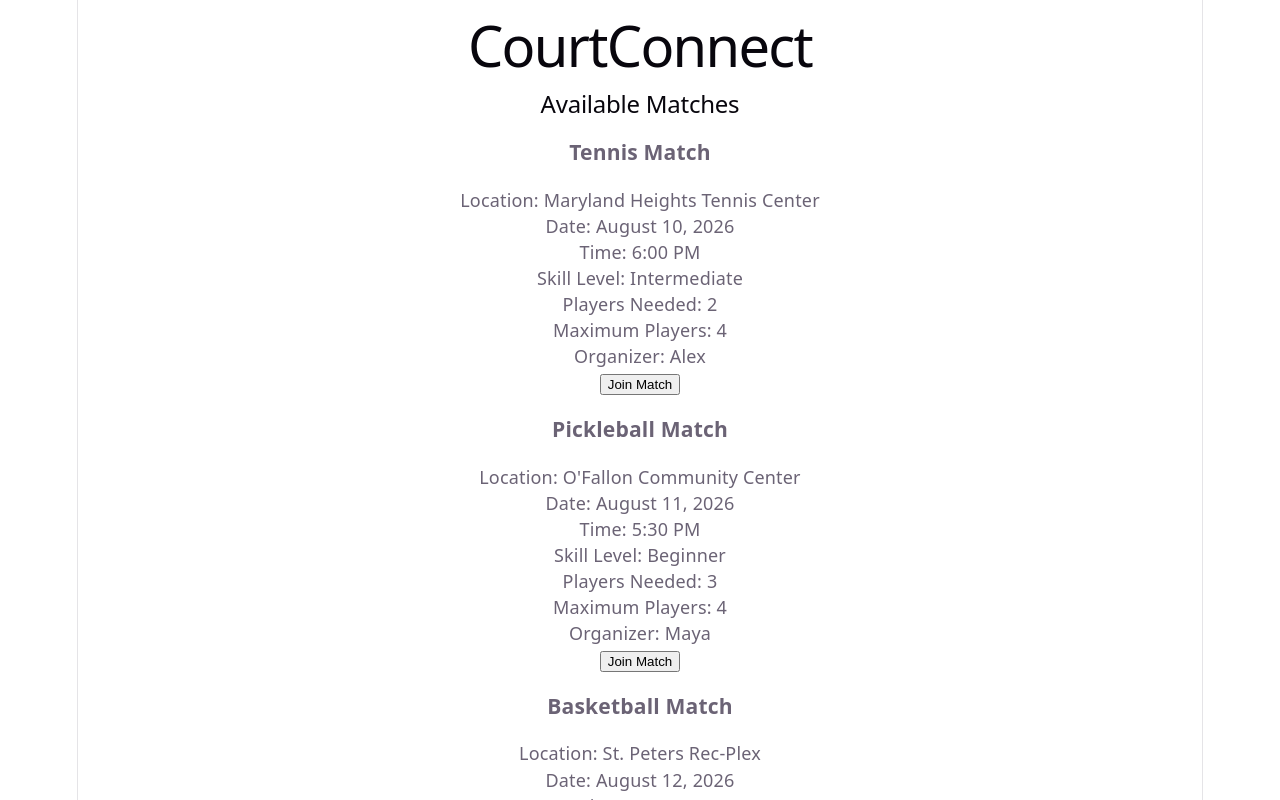
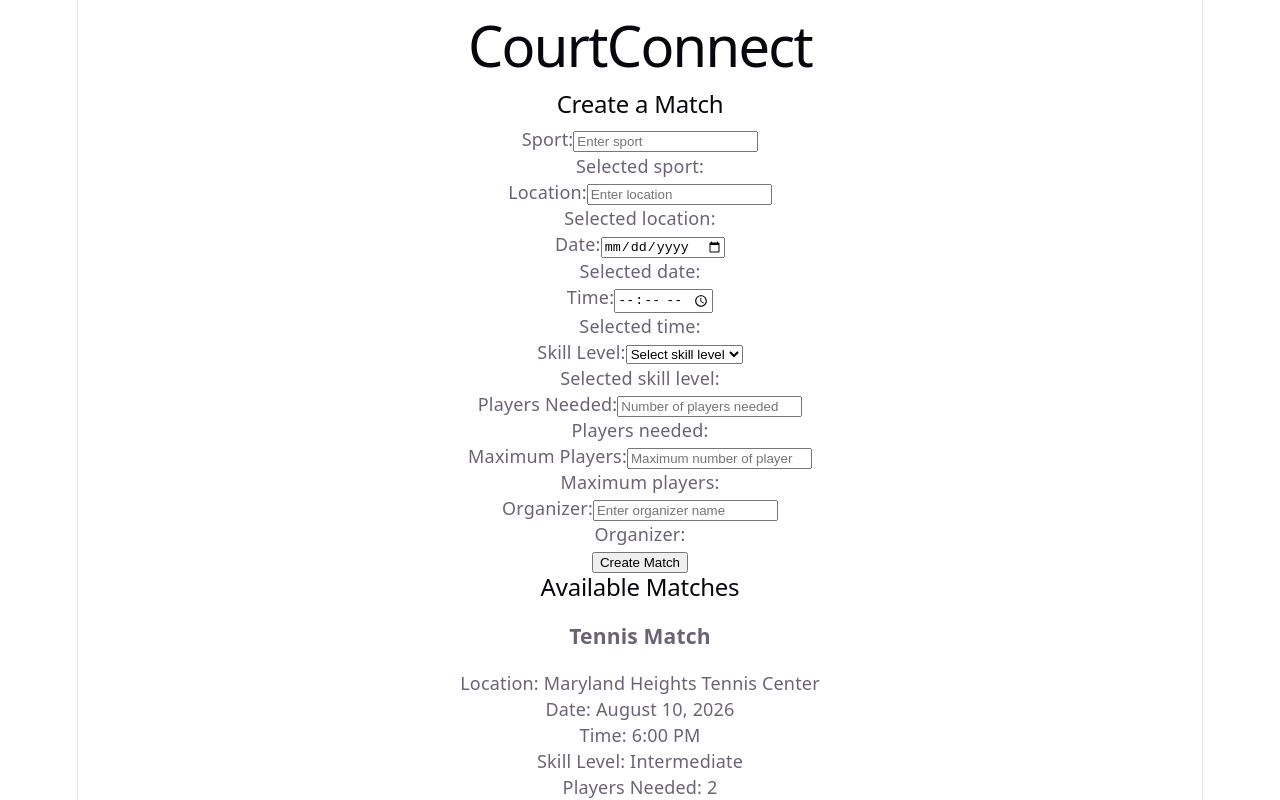
Before and after one commit to GAYATHRI-RAVADA-07/launchcode-unit1-final-project-GAYATHRI-R, a React (Vite) app: page /matches in a window 1280 px wide. Shown: the top 800 px of the page. Built offline with nearby package versions, Linux system fonts and the light colour scheme.

Commit message:
Implement create match functionality

```diff
--- a/src/App.jsx
+++ b/src/App.jsx
@@ -1,11 +1,21 @@
+import { useState } from "react";
 import MatchList from "./Components/MatchList";
+import CreateMatchForm from "./Components/CreateMatchForm";
+import { matches as initialMatches } from "./mockdata/matches";
 
 function App() {
+  const [matches, setMatches] = useState(initialMatches);
+
+  function handleCreateMatchForm(newMatch) {
+    setMatches((currentMatches) => [...currentMatches, newMatch]);
+  }
   return (
     <div>
       <h1>CourtConnect</h1>
 
-      <MatchList />
+      <CreateMatchForm onCreateMatch={handleCreateMatchForm} />
+
+      <MatchList games={matches} />
     </div>
   );
 }
--- /dev/null
+++ b/src/Components/CreateMatchForm.jsx
@@ -0,0 +1,145 @@
+import { useState } from "react";
+
+function CreateMatchForm({ onCreateMatch }) {
+  const [sport, setSport] = useState("");
+  const [location, setLocation] = useState("");
+  const [date, setDate] = useState("");
+  const [time, setTime] = useState("");
+  const [skillLevel, setSkillLevel] = useState("");
+  const [playersNeeded, setPlayersNeeded] = useState("");
+  const [maxPlayers, setMaxPlayers] = useState("");
+  const [organizer, setOrganizer] = useState("");
+
+  function handleSubmit(event) {
+    event.preventDefault();
+
+    if (Number(playersNeeded) > Number(maxPlayers)) {
+      alert("Players needed cannot be greater than maximum players");
+      return;
+    }
+
+    const newMatch = {
+      id: Date.now(),
+      sport,
+      location,
+      date,
+      time,
+      skillLevel,
+      playersNeeded,
+      maxPlayers,
+      organizer,
+    };
+
+    onCreateMatch(newMatch);
+
+    setSport("");
+    setLocation("");
+    setDate("");
+    setTime("");
+    setSkillLevel("");
+    setPlayersNeeded("");
+    setMaxPlayers("");
+    setOrganizer("");
+  }
+
+  return (
+    <form onSubmit={handleSubmit}>
+      <h2>Create a Match</h2>
+
+      <label>Sport:</label>
+      <input
+        type="text"
+        value={sport}
+        onChange={(event) => setSport(event.target.value)}
+        placeholder="Enter sport"
+        required
+      />
+
+      <p>Selected sport: {sport}</p>
+
+      <label>Location:</label>
+      <input
+        type="text"
+        value={location}
+        onChange={(event) => setLocation(event.target.value)}
+        placeholder="Enter location"
+        required
+      />
+
+      <p>Selected location: {location}</p>
+
+      <label>Date:</label>
+      <input
+        type="date"
+        value={date}
+        onChange={(event) => setDate(event.target.value)}
+        required
+      />
+
+      <p>Selected date: {date}</p>
+
+      <label>Time:</label>
+      <input
+        type="time"
+        value={time}
+        onChange={(event) => setTime(event.target.value)}
+        required
+      />
+
+      <p>Selected time: {time}</p>
+
+      <label>Skill Level:</label>
+      <select
+        value={skillLevel}
+        onChange={(event) => setSkillLevel(event.target.value)}
+        required
+      >
+        <option value="">Select skill level</option>
+        <option value="Beginner">Beginner</option>
+        <option value="Intermediate">Intermediate</option>
+        <option value="Advanced">Advanced</option>
+      </select>
+
+      <p>Selected skill level: {skillLevel}</p>
+
+      <label>Players Needed:</label>
+      <input
+        type="number"
+        min="1"
+        value={playersNeeded}
+        onChange={(event) => setPlayersNeeded(event.target.value)}
+        placeholder="Number of players needed"
+        required
+      />
+
+      <p>Players needed: {playersNeeded}</p>
+
+      <label>Maximum Players:</label>
+      <input
+        type="number"
+        min="1"
+        value={maxPlayers}
+        onChange={(event) => setMaxPlayers(event.target.value)}
+        placeholder="Maximum number of players"
+        required
+      />
+
+      <p>Maximum players: {maxPlayers}</p>
+
+      <label>Organizer:</label>
+      <input
+        type="text"
+        value={organizer}
+        onChange={(event) => setOrganizer(event.target.value)}
+        placeholder="Enter organizer name"
+        required
+      />
+
+      <p>Organizer: {organizer}</p>
+
+      <button type="submit">Create Match</button>
+    </form>
+  );
+}
+
+export default CreateMatchForm;
--- a/src/Components/MatchList.jsx
+++ b/src/Components/MatchList.jsx
@@ -1,12 +1,11 @@
 import MatchCard from "./MatchCard";
-import { matches } from "../mockdata/matches";
 
-function MatchList() {
+function MatchList({ games }) {
   return (
     <div>
       <h2>Available Matches</h2>
 
-      {matches.map((game) => (
+      {games.map((game) => (
         <MatchCard key={game.id} match={game} />
       ))}
     </div>
```
